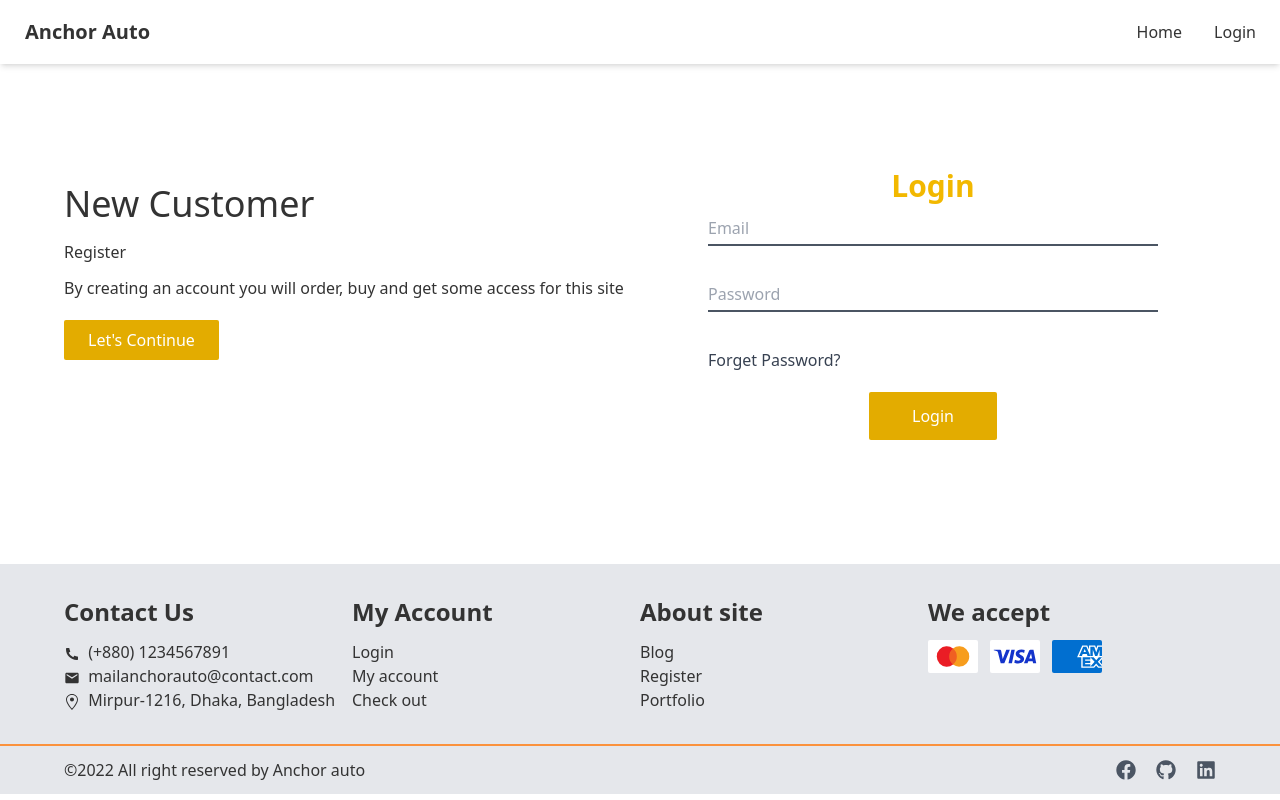
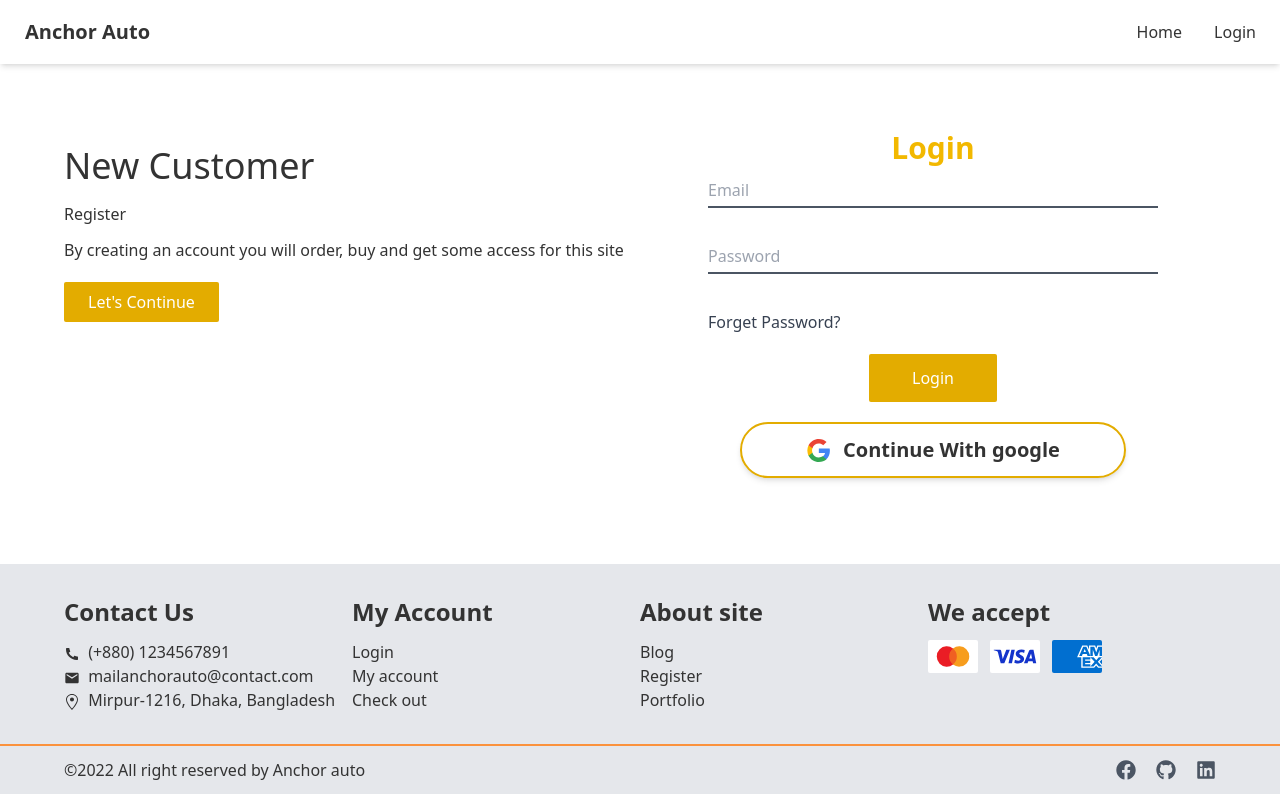
Before and after one commit to Shahrear-ahamed/anchor-auto-client-side, a React (Create React App) app: page /login in a window 1280 px wide. Built offline with nearby package versions, Linux system fonts and the light colour scheme; no server answers.

Commit message:
google login add

```diff
--- a/src/Pages/Authontication/Login.js
+++ b/src/Pages/Authontication/Login.js
@@ -1,21 +1,26 @@
 import React, { useEffect } from "react";
 import { useForm } from "react-hook-form";
 import { Link, useLocation, useNavigate } from "react-router-dom";
-import { useSignInWithEmailAndPassword } from "react-firebase-hooks/auth";
+import {
+  useSignInWithEmailAndPassword,
+  useSignInWithGoogle,
+} from "react-firebase-hooks/auth";
 import auth from "../../firebase.init";
 import UseToken from "../../Hooks/UseToken";
+import google from "../../Assets/google.svg";
 
 const Login = () => {
   const navigate = useNavigate();
   const location = useLocation();
   const [signInWithEmailAndPassword, user, loading, error] =
     useSignInWithEmailAndPassword(auth);
+  const [signInWithGoogle, gUser, gLoading, gError] = useSignInWithGoogle(auth);
   const {
     register,
     handleSubmit,
     formState: { errors },
   } = useForm();
-  const [token] = UseToken(user);
+  const [token] = UseToken(user || gUser);
   const from = location.state?.form?.pathname || "/";
 
   useEffect(() => {
@@ -24,8 +29,8 @@ const Login = () => {
     }
   });
   let loadError;
-  if (error) {
-    loadError = error.code.split("/")[1];
+  if (error || gError) {
+    loadError = error?.code?.split("/")[1] || gError?.code?.split("/")[1];
   }
   // submit data
   const onSubmit = async (data) => {
@@ -117,14 +122,13 @@ const Login = () => {
                 )}
               </label>
             </div>
-            {loadError && <p className="text-red-500 text-left">{loadError}</p>}
             <p className="pt-3 text-left">
               <Link className="login-secondary" to="/password-reset">
                 Forget Password?
               </Link>
             </p>
 
-            {loading ? (
+            {loading || gLoading ? (
               <button className="btn loading">loading</button>
             ) : (
               <input
@@ -133,7 +137,19 @@ const Login = () => {
                 value="Login"
               />
             )}
+            {loadError && <p className="text-red-500 text-left">{loadError}</p>}
           </form>
+          <div>
+            <button
+              onClick={() => signInWithGoogle()}
+              className="flex space-x-3 items-center border-secondary border-2 rounded-full py-3 px-16 mt-5 shadow-md"
+            >
+              <img src={google} alt="google" />
+              <span className="text-xl font-semibold">
+                Continue With google
+              </span>
+            </button>
+          </div>
         </div>
       </div>
     </div>
--- a/src/Pages/Authontication/Registration.js
+++ b/src/Pages/Authontication/Registration.js
@@ -2,6 +2,7 @@ import React, { useEffect } from "react";
 import {
   useCreateUserWithEmailAndPassword,
   useSendEmailVerification,
+  useSignInWithGoogle,
   useUpdateProfile,
 } from "react-firebase-hooks/auth";
 import { useForm } from "react-hook-form";
@@ -9,22 +10,23 @@ import { Link, useLocation, useNavigate } from "react-router-dom";
 import { toast } from "react-toastify";
 import auth from "../../firebase.init";
 import UseToken from "../../Hooks/UseToken";
+import google from "../../Assets/google.svg";
 
 const Registration = () => {
   const navigate = useNavigate();
   const location = useLocation();
   const [createUserWithEmailAndPassword, user, loading, error] =
     useCreateUserWithEmailAndPassword(auth);
+  const [signInWithGoogle, gUser, gLoading, gError] = useSignInWithGoogle(auth);
   const [sendEmailVerification] = useSendEmailVerification(auth);
   const [updateProfile] = useUpdateProfile(auth);
   const from = location.state?.form?.pathname || "/";
-  console.log(user);
   const {
     register,
     handleSubmit,
     formState: { errors },
   } = useForm();
-  const [token] = UseToken(user);
+  const [token] = UseToken(user || gUser);
 
   useEffect(() => {
     if (token) {
@@ -33,8 +35,8 @@ const Registration = () => {
   });
 
   let loadError;
-  if (error) {
-    loadError = error.code.split("/")[1];
+  if (error || gError) {
+    loadError = error?.code?.split("/")[1] || gError?.code?.split("/")[1];
   }
 
   // submit data
@@ -166,7 +168,6 @@ const Registration = () => {
               )}
             </label>
           </div>
-          {loadError && <p className="text-red-500 text-left">{loadError}</p>}
           <p className="text-left">
             <Link className="login-secondary" to="/login">
               Already have an account?
@@ -178,7 +179,7 @@ const Registration = () => {
             </Link>
           </p>
 
-          {loading ? (
+          {loading || gLoading ? (
             <button className="btn loading">loading</button>
           ) : (
             <input
@@ -188,6 +189,16 @@ const Registration = () => {
             />
           )}
         </form>
+        {loadError && <p className="text-red-500 text-left">{loadError}</p>}
+        <div>
+          <button
+            onClick={() => signInWithGoogle()}
+            className="flex space-x-3 items-center border-secondary border-2 rounded-full py-3 px-16 mt-5 shadow-md"
+          >
+            <img src={google} alt="google" />
+            <span className="text-xl font-semibold">Continue With google</span>
+          </button>
+        </div>
       </div>
     </section>
   );
```
Also changed, not shown: src/Assets/google.svg (added).
